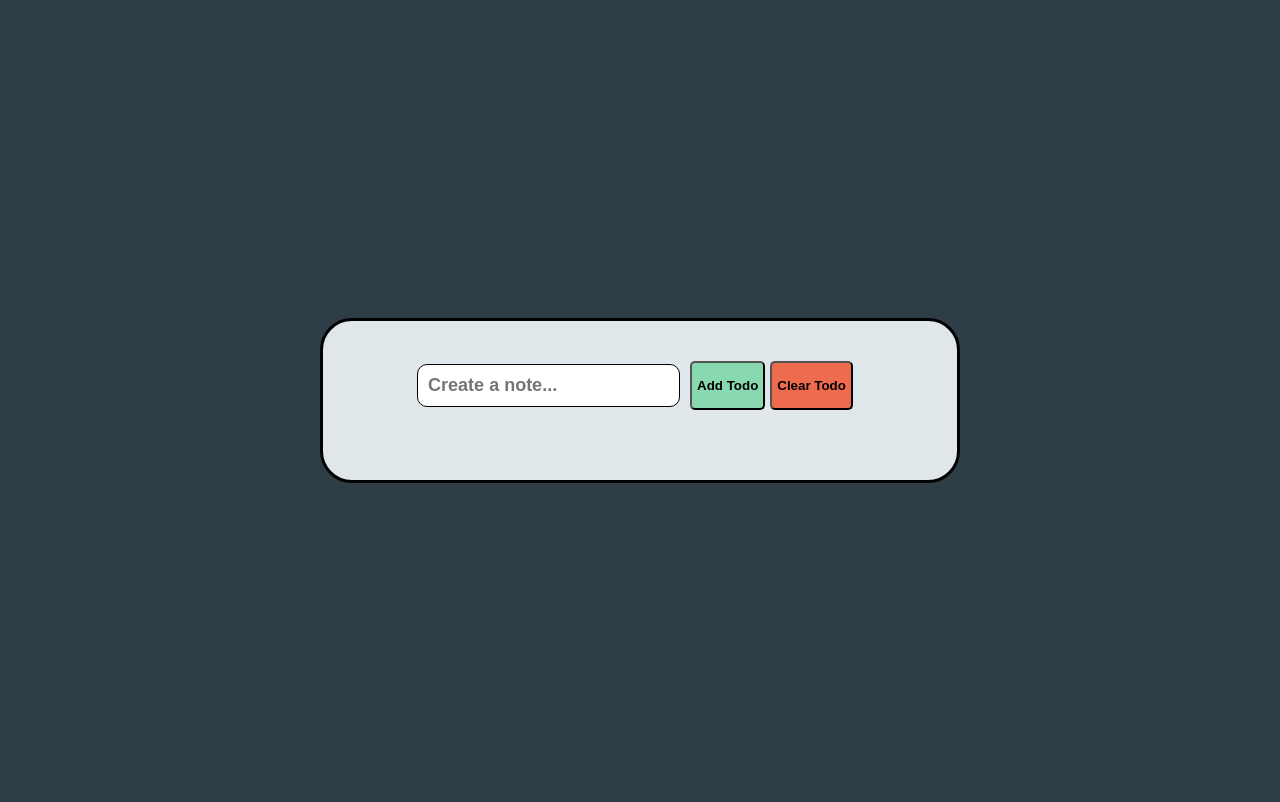
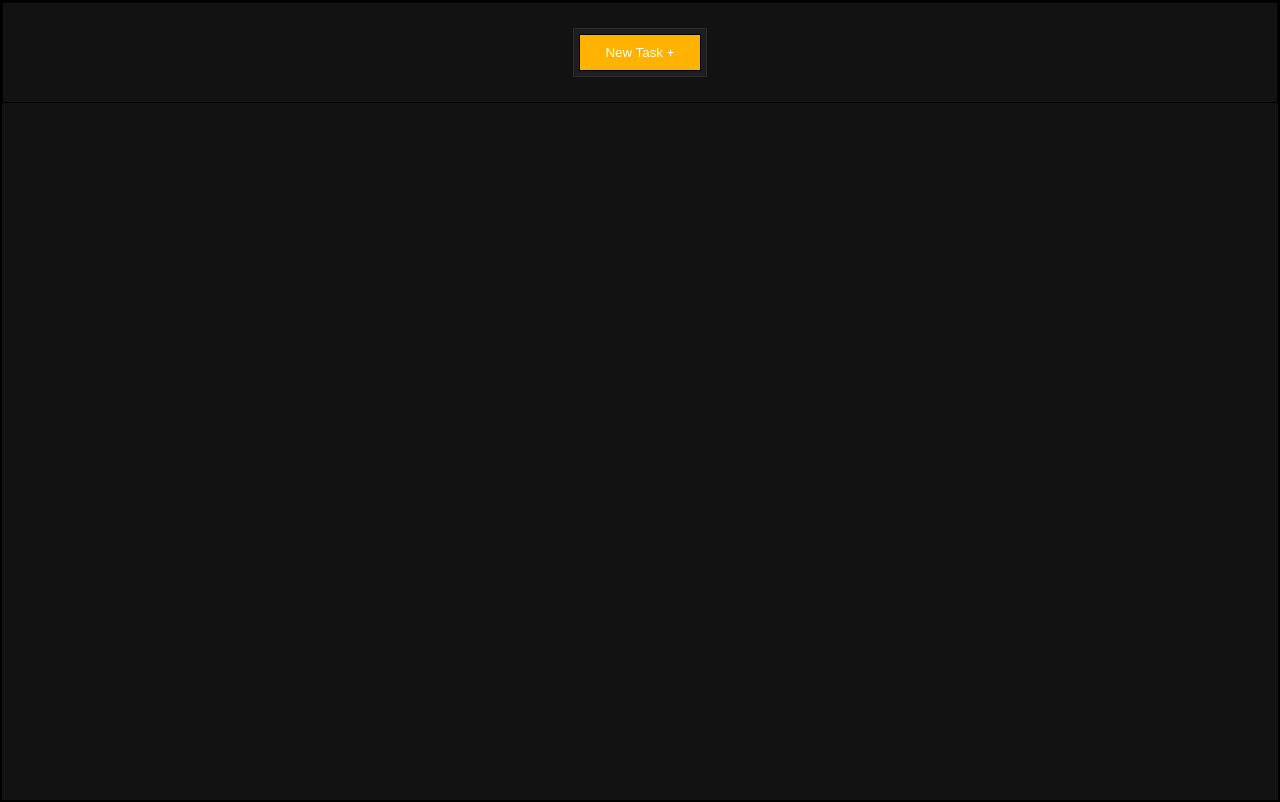
Before and after one commit to ron02dev/react-todo, a React (Vite) app: page / in a window 1280 px wide. Built offline with nearby package versions, Linux system fonts and the light colour scheme.

Commit message:
new layout ongoing

```diff
--- a/src/App.jsx
+++ b/src/App.jsx
@@ -1,81 +1,90 @@
 import { createContext, useReducer} from "react";
 import "./Styles/App.scss";
 import InputBar from "./Components/InputBar";
-import TodosList from "./Components/TodosList";
+// import TodosList from "./Components/TodosList";
 
-export const ACTIONS = {
-  ADD_TODO: "add-todo",
-  DELETE_TODO: "delete-todo",
-  TOGGLE_AS_DONE: "done-todo",
-  ADD_TO_CATEGORY_TODO: "add-to-category",
-  EDIT_TODO: "edit-todo",
-  CLEAR_TODO: "clear-todo",
-};
+// export const ACTIONS = {
+//   ADD_TODO: "add-todo",
+//   DELETE_TODO: "delete-todo",
+//   TOGGLE_AS_DONE: "done-todo",
+//   ADD_TO_CATEGORY_TODO: "add-to-category",
+//   EDIT_TODO: "edit-todo",
+//   CLEAR_TODO: "clear-todo",
+// };
 
 
-function reducer(todos, action) {
-  switch (action.type) {
+// function reducer(todos, action) {
+//   switch (action.type) {
 
-    case ACTIONS.ADD_TODO:
-      return [...todos, newTodo(action.payload.inputText)];
-      break;
-    case ACTIONS.TOGGLE_AS_DONE:
-      return todos.map((todo) => {
-        if (action.payload.id === todo.id) {
-          return { ...todo, isComplete: !todo.isComplete };
-        }
-        return todo;
-      });
-      break;
-    case ACTIONS.DELETE_TODO:
-      return todos.filter((todo) => {
-        return todo.id !== action.payload.id;
-      });
-      break;
-      case ACTIONS.CLEAR_TODO:
-        return []
-      break;
-      case ACTIONS.EDIT_TODO:
-        console.log(action.payload.id)
-      break;
-        break;
-  }
-}
+//     case ACTIONS.ADD_TODO:
+//       return [...todos, newTodo(action.payload.inputText)];
+//       break;
+//     case ACTIONS.TOGGLE_AS_DONE:
+//       return todos.map((todo) => {
+//         if (action.payload.id === todo.id) {
+//           return { ...todo, isComplete: !todo.isComplete };
+//         }
+//         return todo;
+//       });
+//       break;
+//     case ACTIONS.DELETE_TODO:
+//       return todos.filter((todo) => {
+//         return todo.id !== action.payload.id;
+//       });
+//       break;
+//       case ACTIONS.CLEAR_TODO:
+//         return []
+//       break;
+//       case ACTIONS.EDIT_TODO:
+//         console.log(action.payload.id)
+//       break;
+//         break;
+//   }
+// }
 
-function newTodo(user_input) {
-  return {
-    id: Date.now(),
-    context: user_input,
-    isComplete: true,
-    category: ["Personal"],
-  };
-}
+// function newTodo(user_input) {
+//   return {
+//     id: Date.now(),
+//     context: user_input,
+//     isComplete: true,
+//     category: ["Personal"],
+//   };
+// }
 
 
 
-export const dispatchContext = createContext(null)
+// export const dispatchContext = createContext(null)
+
+// function App() {
+//   const [todos, dispatch] = useReducer(reducer, []);
 
 
 
-function App() {
-  const [todos, dispatch] = useReducer(reducer, []);
+//   function handleCreateTodo(inputText) {
+//     dispatch({ type: ACTIONS.ADD_TODO, payload: { inputText } });
+//   }
+
+//   console.log(todos);
+
+//   return (
+//     <>
+//     <dispatchContext.Provider value={dispatch}>
+//             <InputBar onCreate={handleCreateTodo}/>
+//       {todos && <TodosList todos={todos}/>}
+//     </dispatchContext.Provider>
+//     </>
+//   );
+// }
+
+// export default App;
 
 
-
-  function handleCreateTodo(inputText) {
-    dispatch({ type: ACTIONS.ADD_TODO, payload: { inputText } });
-  }
-
-  console.log(todos);
-
+function App() {
   return (
     <>
-    <dispatchContext.Provider value={dispatch}>
-            <InputBar onCreate={handleCreateTodo}/>
-      {todos && <TodosList todos={todos}/>}
-    </dispatchContext.Provider>
+    <InputBar/>
     </>
-  );
+  )
 }
 
-export default App;
+export default App
--- a/src/Components/InputBar.jsx
+++ b/src/Components/InputBar.jsx
@@ -1,34 +1,75 @@
 import { useState,useContext } from 'react'
 import './Styles/Components.scss'
-import { ACTIONS } from '../App'
-import { dispatchContext } from '../App'
-function InputBar({onCreate}) {
+// import { ACTIONS } from '../App'
+// import { dispatchContext } from '../App'
+// function InputBar({onCreate}) {
 
-    const [input,setInput] =useState('')
-    const dispatch = useContext(dispatchContext)
+//     const [input,setInput] =useState('')
+//     const dispatch = useContext(dispatchContext)
 
-    const handleInput = (event)=>{
-        console.log(event.target.value)
-        setInput(event.target.value)
+//     const handleInput = (event)=>{
+//         console.log(event.target.value)
+//         setInput(event.target.value)
+//     }
+
+//     const handleSubmit = (event) => {
+//     event.preventDefault();
+//     onCreate(input)
+//     setInput('')
+//   };
+
+//     return (
+//         <div className='input-container'>
+//             <button>Create Task</button>
+//             <form onSubmit={handleSubmit} >
+//                 <input type="text"  onChange={handleInput} value={input} placeholder='Create a note...' />
+//             </form>
+//             <section>
+//                 <button className='add-btn' onClick={handleSubmit}>Add Todo</button>
+//                 <button className='clr-btn' onClick={()=>{dispatch({type:ACTIONS.CLEAR_TODO})}}>Clear Todo</button>
+//             </section>
+//         </div>
+//     )
+// }
+
+function InputBar() {
+
+    const [isActive,setIsActive] = useState(false)
+    const handleCreate =()=>{
+        setIsActive(!isActive)
     }
 
-    const handleSubmit = (event) => {
-    event.preventDefault();
-    onCreate(input)
-    setInput('')
-  };
 
     return (
-        <div className='input-container'>
-            <form onSubmit={handleSubmit} >
-                <input type="text"  onChange={handleInput} value={input} placeholder='Create a note...' />
-            </form>
-            <section>
-                <button className='add-btn' onClick={handleSubmit}>Add Todo</button>
-                <button className='clr-btn' onClick={()=>{dispatch({type:ACTIONS.CLEAR_TODO})}}>Clear Todo</button>
-            </section>
+        <div className='input-bar-container'>
+            <button onClick={handleCreate} className={`task-create-btn ${isActive == true && 'hide'}`}>New Task +</button>
+             {isActive && <TodoForm/>}
         </div>
     )
 }
 
+function TodoForm(){
+const [input,setInput] =useState('')
+console.log(input)
+return (
+     <form action="">
+        <textarea className='todo__input' onChange={(event)=>{setInput(event.target.value)}} defaultValue={input}  name="" id=""></textarea>
+
+        <select name="categories" id="categories">
+    <option value="" disabled selected hidden>Priority Level</option>
+    <option value="Personal">Personal</option>
+    <option value="Home">Home</option>
+    <option value="Work">Work</option>
+    <option value="Others">Others</option>
+        </select>
+
+        <select name="urgency" id="urgency">
+            <option value="" disabled selected hidden>Priority Level</option>
+    <option value="low">Can Wait</option>
+    <option value="normal">Needs Attention</option>
+    <option value="urgent">Handle Immediately</option>
+        </select>
+                </form>
+)
+}
 export default InputBar
--- a/src/Components/Styles/Components.scss
+++ b/src/Components/Styles/Components.scss
@@ -1,110 +1,74 @@
-$bg_light: #f9fafb;
-$bg_medium: #e0e7ea;
-$bg_dark: #2f3e46;
+@import url("https://fonts.googleapis.com/css2?family=Poppins:wght@300;400;500;600;700&display=swap");
 
+// 2. FONT VARIABLES
+$font-family-base: "Poppins", sans-serif;
+$font-size-xs: 0.75rem; // 12px
+$font-size-sm: 0.875rem; // 14px
+$font-size-base: 1rem; // 16px
+$font-size-lg: 1.125rem; // 18px
+$font-size-xl: 1.5rem; // 24px
+$font-size-xxl: 2rem; // 32px
 
-$accent_success: #88d8b0; // soft mint green
-$accent_warning: #f4d35e; // warm yellow
-$accent_danger: #ee6c4d;  // soft coral red
+$line-height-base: 1.5;
+$font-weight-light: 300;
+$font-weight-regular: 400;
+$font-weight-medium: 500;
+$font-weight-bold: 700;
 
+h1 {
+  font-size: $font-size-xxl;
+}
+h2 {
+  font-size: $font-size-xl;
+}
+h3 {
+  font-size: $font-size-lg;
+}
+h4 {
+  font-size: $font-size-base;
+}
+h5 {
+  font-size: $font-size-sm;
+}
+h6 {
+  font-size: $font-size-xs;
+}
 
+// Base Colors
+$color-primary: #1e88e5; // Blue
+$color-secondary: #c2185b; // Pink/Red Accent
+$color-accent: #ffb300; // Amber
 
-.input-container{
-justify-content: space-between;
-padding: 5px;
+// Backgrounds & Surfaces
+$color-bg: #121212; // True dark background
+$color-surface: #1e1e1e; // Cards, containers
 
+// Text
+$color-text-primary: #ffffff; // High-emphasis text
+$color-text-secondary: #b0b0b0; // Medium-emphasis
+$color-text-disabled: #6d6d6d; // Disabled or hint text
 
-    input{
-    border: 1px solid black;
-    font-size: large;
-    font-weight: bold;
-        padding: 10px;
-        outline: none;
-         border-radius: 10px;
+// Borders & Dividers
+$color-border: #2c2c2c;
 
-    }
+// Success, Warning, Error
+$color-success: #66bb6a;
+$color-warning: #ffa726;
+$color-error: #ef5350;
 
-    section{
+.input-bar-container {
+  padding: 5px;
+  background-color: $color-surface;
+  border: 1px solid $color-border;
 
-      padding: 10px;
-      gap: 5px;
-        display: flex;
-        flex-direction: row;
-         align-content: center;
-         align-items: center;
-         justify-content: space-between;
-    }
-
-    button{
-        justify-self: center;
-        align-self: center;
-        font-weight: bold;
-        padding: 15px 5px;
-       border-radius: 5px;
-
-    }
-    .add-btn{
-       background-color: $accent_success;
-    }
-
-    .clr-btn{
-        background-color: $accent_danger;
-    }
+  .task-create-btn {
+    padding: 10px 25px;
+    background-color: $color-accent;
+    color: $color-text-primary;
+  }
 
 }
 
-
-
-
-
-
-
-
-
-
-.list-container{
-    height: 100%;
-display: flex;
-flex-direction: column;
-gap: 15px;
-padding: 15px 15px;
-
-    li{
-        list-style: none;
-        display: flex;
-        flex-direction: row;
-        justify-content: space-between;
-
-        gap: 15px;
-    }
-
-    input{
-
-    font-size: large;
-    font-weight: bold;
-        padding: 10px;
-        outline: none;
-         border-radius: 10px;
-
-    }
-
-    button{
-           justify-self: center;
-        align-self: center;
-        font-weight: bold;
-        padding: 5px 35px;
-       border-radius: 5px;
-
-    }
-
-    .del-btn{
-         background-color: $accent_danger;
-    }
-    .check-btn{
-        background-color: $accent_success;
-    }
+.hide {
+  display: none;
 }
-
-.category-list-container{
-    display: flex;
-}
--- a/src/Styles/App.scss
+++ b/src/Styles/App.scss
@@ -1,70 +1,99 @@
-$bg_light: #f9fafb;
-$bg_medium: #e0e7ea;
-$bg_dark: #2f3e46;
+// 1. FONT IMPORT
+@import url("https://fonts.googleapis.com/css2?family=Poppins:wght@300;400;500;600;700&display=swap");
 
+// 2. FONT VARIABLES
+$font-family-base: "Poppins", sans-serif;
+$font-size-xs: 0.75rem; // 12px
+$font-size-sm: 0.875rem; // 14px
+$font-size-base: 1rem; // 16px
+$font-size-lg: 1.125rem; // 18px
+$font-size-xl: 1.5rem; // 24px
+$font-size-xxl: 2rem; // 32px
 
-$accent_success: #88d8b0; // soft mint green
-$accent_warning: #f4d35e; // warm yellow
-$accent_danger: #ee6c4d;  // soft coral red
+$line-height-base: 1.5;
+$font-weight-light: 300;
+$font-weight-regular: 400;
+$font-weight-medium: 500;
+$font-weight-bold: 700;
+
+h1 {
+  font-size: $font-size-xxl;
+}
+h2 {
+  font-size: $font-size-xl;
+}
+h3 {
+  font-size: $font-size-lg;
+}
+h4 {
+  font-size: $font-size-base;
+}
+h5 {
+  font-size: $font-size-sm;
+}
+h6 {
+  font-size: $font-size-xs;
+}
+
+// Base Colors
+$color-primary:     #1e88e5; // Blue
+$color-secondary:   #c2185b; // Pink/Red Accent
+$color-accent:      #ffb300; // Amber
+
+// Backgrounds & Surfaces
+$color-bg:          #121212; // True dark background
+$color-surface:     #1e1e1e; // Cards, containers
+
+// Text
+$color-text-primary:   #ffffff; // High-emphasis text
+$color-text-secondary: #b0b0b0; // Medium-emphasis
+$color-text-disabled:  #6d6d6d; // Disabled or hint text
+
+// Borders & Dividers
+$color-border: #2c2c2c;
+
+// Success, Warning, Error
+$color-success: #66bb6a;
+$color-warning: #ffa726;
+$color-error:   #ef5350;
 
 
 body {
   min-height: 100vh;
-    align-items: center;
-    justify-content: center;
   display: flex;
-  background-color: $bg_dark;
-  font-family: Verdana, Geneva, Tahoma, sans-serif;
+  flex-direction: column;
+  background-color: $color-bg;
+  font-family: $font-family-base;
 }
 
 #root {
-  background-color: $bg_medium;
   padding: 25px;
-  width: 50%;
-  height: 50%;
-  display: flex;
-  flex-direction: column;
-  justify-content: center;
-  align-content: center;
-  border-radius: 2rem;
-  border: 3px solid rgb(0, 0, 0);
-}
-
-.completed{
-  text-decoration: line-through;
 }
 
 
-#root {
-  .app-title{
-    padding: 0;
-    margin: 0;
-    text-align: center;
-  }
+* {
+  border: 1px solid black;
+  box-sizing: border-box;
+  padding: 0;
+  margin: 0;
+}
 
-  form {
-    align-self: center;
+
+#root{
+
+  .input-bar-container{
     justify-self: center;
-  }
-
-  .input-container {
-    display: flex;
-    align-self: center;
-    justify-self: center;
-  }
-  .item-list-container {
-    overflow: auto;
-    max-height: 400px;
-    display: flex;
-    justify-content: center;
-    align-content: center;
   }
 
 }
 
-* {
 
-  box-sizing: border-box;
-  padding: 0;
-  margin: 0;
+//
+.justify-bar-container{
+
+   .input-context{
+    background-color: #000000;
+    color: red;
+    padding: 50px;
+   }
 }
--- a/src/main.jsx
+++ b/src/main.jsx
@@ -1,7 +1,7 @@
 import { StrictMode } from 'react'
 import { createRoot } from 'react-dom/client'
 import App from './App.jsx'
-
+import "./Styles/App.scss";
 createRoot(document.getElementById('root')).render(
   <StrictMode>
     <App />
```
